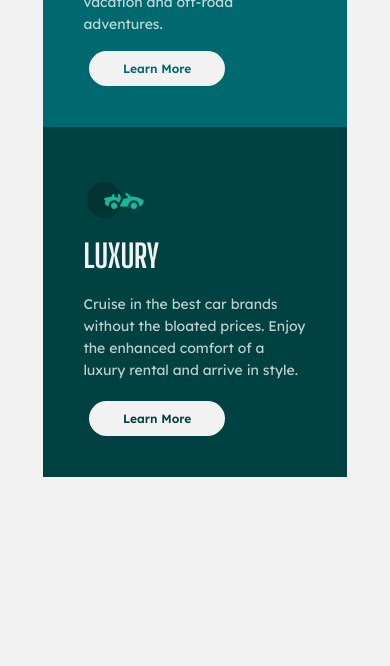
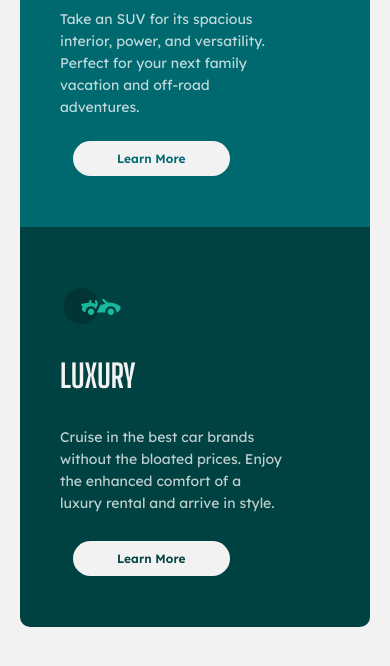
Before and after one commit to devansh373/fm-3-column-preview, a plain HTML site: page index.html in a window 390 px wide. Shown: the part 612-1278 px from the top of the page. Before the commit the page ends 1128 px from the top, so only its background shows below. Drawn offline with Linux system fonts and the light colour scheme.

Commit message:
fixed border radius and padding for mobile design

```diff
--- a/style.css
+++ b/style.css
@@ -108,9 +108,10 @@ button {
     body{
         width: 100%;
         height: auto;
+        padding: 10% 0;
     }
   .wrapper {
-    padding: 10% 6%;
+    /* padding: 10% 6%; */
     width: 350px;
     min-width: 350px;
     height: auto;
@@ -118,9 +119,12 @@ button {
     align-items: center;
     justify-content: center;
   }
+  .wrapper .main{
+    padding-right:25% !important;
+  }
   .wrapper>div{
     width: 100%;
-    height: 350px;
+    height: 400px;
   }
   p{
     font-size: 14px;
```
